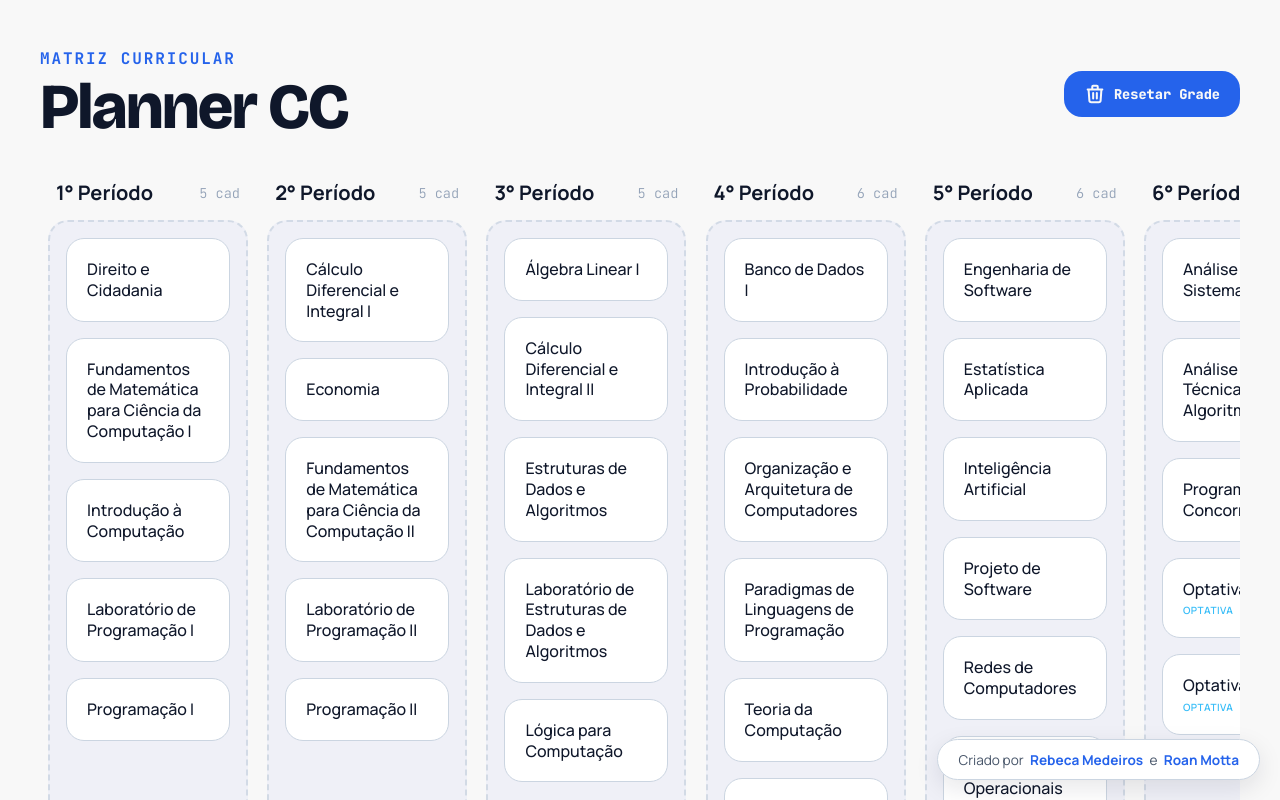
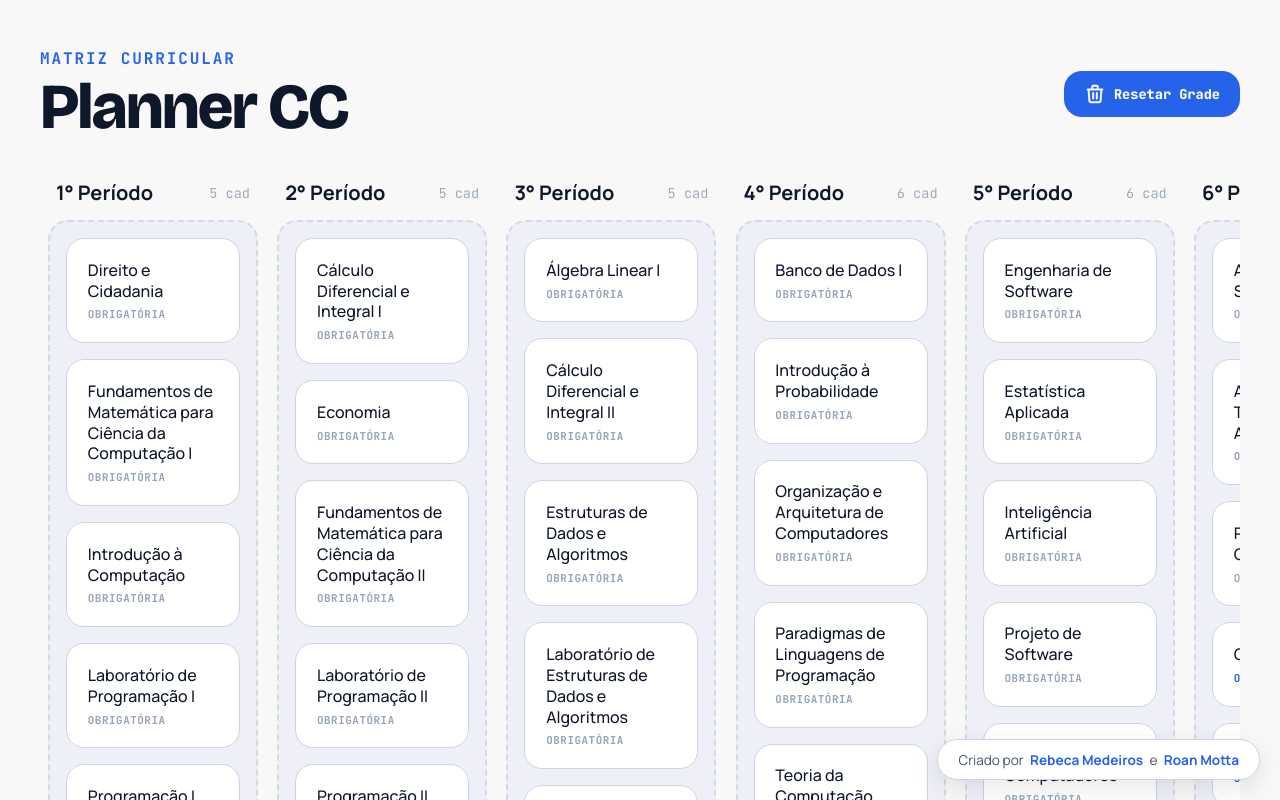
Before and after one commit to rebecamdrs/ufcg-cc-planner, a React (Vite) app: page / in a window 1280 px wide. Shown: the top 800 px of the page. Built offline with nearby package versions, Linux system fonts and the light colour scheme; no server answers.

Commit message:
feat: estilo de cadeiras pagas e botao de trocar optativa

```diff
--- a/src/App.css
+++ b/src/App.css
@@ -26,7 +26,6 @@
   --success-green: #10b981;
   --bg-success-light: #ecfdf5;
   --bg-alert-red: #fffbfb;
-
 
   --accent-purple: #8b5cf6;
   --accent-purple-bg: #fbf3ff;
@@ -131,7 +130,7 @@ body {
 }
 
 .coluna-periodo-wrapper {
-  width: 200px;
+  width: 210px;
   flex-shrink: 0;
   display: flex;
   flex-direction: column;
@@ -180,7 +179,7 @@ body {
   background-color: var(--bg-card);
   border: 1px solid var(--border-card);
   border-radius: 18px;
-  padding: 1.25rem;
+  padding: 1.3rem;
   cursor: grab;
   user-select: none;
   transition: all 0.2s cubic-bezier(0.16, 1, 0.3, 1);
@@ -436,9 +435,8 @@ body {
   from {
     transform: translateX(12px);
   }
-
   to {
-    transform: translateX(0)
+    transform: translateX(0);
   }
 }
 
@@ -446,8 +444,77 @@ body {
   from {
     transform: translateX(0);
   }
-
   to {
     transform: translateX(12px);
   }
 }
+
+.badge-subtexto-card {
+  display: block;
+  font-family: var(--font-mono);
+  font-weight: 700;
+  font-size: 0.68rem;
+  letter-spacing: 0.05em;
+  text-transform: uppercase;
+  color: var(--text-muted);
+  margin-top: 2px;
+  transition: color 0.2s ease;
+}
+
+.card-cadeira.card-optativa-slot .badge-subtexto-card {
+  color: var(--accent-cc);
+}
+
+.card-cadeira.card-paga {
+  background-color: var(--bg-success-light) !important;
+  border-color: var(--success-green) !important;
+  cursor: pointer !important;
+}
+
+.card-cadeira.card-paga .titulo-cadeira {
+  color: #065f46 !important;
+}
+
+.card-cadeira.card-paga .badge-subtexto-card {
+  color: var(--success-green) !important;
+}
+
+.card-cadeira.card-paga:hover {
+  transform: translateY(-3px);
+  box-shadow: 0 8px 18px rgba(16, 185, 129, 0.18) !important;
+}
+
+.btn-trocar-optativa {
+  position: absolute;
+  top: 12px;
+  right: 12px;
+  background: transparent !important;
+  border: none !important;
+  outline: none;
+  padding: 0;
+  width: auto;
+  height: auto;
+  display: flex;
+  align-items: center;
+  justify-content: center;
+  color: var(--text-muted);
+  cursor: pointer;
+  z-index: 5;
+  transition: color 0.2s ease, transform 0.2s ease;
+}
+
+.btn-trocar-optativa:hover {
+  background: transparent !important;
+  color: var(--accent-cc);
+  transform: rotate(45deg);
+}
+
+.card-cadeira.card-paga .btn-trocar-optativa {
+  color: #065f46;
+  opacity: 0.7;
+}
+
+.card-cadeira.card-paga .btn-trocar-optativa:hover {
+  color: var(--success-green);
+  opacity: 1;
+}
--- a/src/App.jsx
+++ b/src/App.jsx
@@ -65,6 +65,35 @@ export default function App() {
 
         const padrao = { nome: nome, creditos: '-', carga_horaria: '-' };
         return cadeiras.find((c) => c.nome === nome) || padrao;
+    }
+
+    const [cadeirasPagas, setCadeirasPagas] = useState([])
+
+    // atualiza a lista de cadeiras pagas
+    function pagarCadeira(nomeCadeira) {
+        setCadeirasPagas((listaAnterior) => {
+            // se a cadeira ja esta na lista, remove (desmarca)
+            if (cadeirasPagas.includes(nomeCadeira)) {
+                return listaAnterior.filter((nome) => nome !== nomeCadeira)
+            }
+            // se nao estiver, adiciona no final da lista (marca)
+            return [...listaAnterior, nomeCadeira]
+        })
+    }
+
+    /* verofica se uma cadeira está liberada para pagar */
+    function isLiberada(cadeira, cadeirasPagas) {
+        const requisitos = cadeira.prerequisitos || []
+        // se  não tem pré-requisitos, está liberada
+        if (requisitos.length === 0) return true
+
+        // fica liberada se todos os requisitos estiverem na lista de pagas
+        for (const requisito of requisitos) {
+            if (!cadeirasPagas.includes(requisito)) {
+                return false
+            }
+        }
+        return true
     }
 
     const listaOptativasDisponiveis = useMemo(() => {
@@ -186,6 +215,8 @@ export default function App() {
                         setCadeiraSelecionada={setCadeiraSelecionada}
                         listaOptativas={listaOptativasDisponiveis}
                         onTrocarOptativa={handleTrocarOptativa}
+                        cadeirasPagas={cadeirasPagas}
+                        pagarCadeira={pagarCadeira}
                     />
                 ))}
 
--- a/src/components/CardCadeira.jsx
+++ b/src/components/CardCadeira.jsx
@@ -7,9 +7,13 @@ export function CardCadeira({
   setCadeiraSelecionada,
   excesso,
   listaOptativas = [],
-  onSelecionarOptativa
+  onSelecionarOptativa,
+  cadeirasPagas,
+  pagarCadeira
 }) {
   if (!cadeira) return null;
+
+  const foiPaga = cadeirasPagas.includes(cadeira.nome)
 
   const [menuAberto, setMenuAberto] = useState(false);
   const dropdownRef = useRef(null);
@@ -73,15 +77,20 @@ export function CardCadeira({
   return (
     <div
       ref={dropdownRef}
-  className={`card-cadeira ${statusClass} ${ehOptativa ? "card-optativa-slot" : ""}`}
+      className={`card-cadeira ${statusClass} ${ehOptativa ? "card-optativa-slot" : ""} ${foiPaga ? 'card-paga' : ''}`}
       style={{
         position: 'relative',
         cursor: 'grab', // permite o cursor de arrastar
         zIndex: menuAberto ? 50 : 1
       }}
-  draggable={!menuAberto} // só desativa o arrasto se a listinha estiver aberta
+      draggable={!menuAberto && !foiPaga} // só desativa o arrasto se a listinha estiver aberta
       onClick={() => {
-    if (ehOptativa) setMenuAberto((prev) => !prev);
+        // se for uma optativa sem cadeira escolhida abre o dropdown
+        if (cadeira.nome.startsWith("Optativa")) {
+          setMenuAberto((prev) => !prev);
+        } else {
+          pagarCadeira(cadeira.nome);
+        }
       }}
       onMouseEnter={() => !cadeira.nome.startsWith("Optativa") && setCadeiraSelecionada(cadeira)}
       onMouseLeave={() => !cadeira.nome.startsWith("Optativa") && setCadeiraSelecionada(null)}
@@ -104,21 +113,26 @@ export function CardCadeira({
 
       {aviso && <span className="aviso-status">{aviso}</span>}
 
+      {ehOptativa && !cadeira.nome.startsWith("Optativa") && (
+        <button
+          type="button"
+          className="btn-trocar-optativa"
+          title="Trocar disciplina optativa"
+          onClick={(e) => {
+            e.stopPropagation();
+            setMenuAberto((prev) => !prev);
+          }}
+        >
+          <svg xmlns="http://www.w3.org/2000/svg" width="18" height="18" viewBox="0 0 24 24" fill="none" stroke="currentColor" stroke-width="2" stroke-linecap="round" stroke-linejoin="round" class="lucide lucide-refresh-ccw-icon lucide-refresh-ccw"><path d="M21 12a9 9 0 0 0-9-9 9.75 9.75 0 0 0-6.74 2.74L3 8" /><path d="M3 3v5h5" /><path d="M3 12a9 9 0 0 0 9 9 9.75 9.75 0 0 0 6.74-2.74L21 16" /><path d="M16 16h5v5" /></svg>
+        </button>
+      )}
+
       <div style={{ display: "flex", flexDirection: "column", gap: "4px", width: "100%" }}>
         <strong className="titulo-cadeira">{cadeira.nome}</strong>
-        {ehOptativa && (
-          <span
-            style={{
-              fontSize: "10px",
-              color: "#38bdf8",
-              fontWeight: "600",
-              letterSpacing: "0.5px",
-              textTransform: "uppercase"
-            }}
-          >
-            Optativa
+        <span className="badge-subtexto-card">
+          {ehOptativa ? "optativa" : "obrigatória"}
         </span>
-        )}
+
       </div>
 
       {ehOptativa && menuAberto && (
--- a/src/components/ColunaPeriodo.jsx
+++ b/src/components/ColunaPeriodo.jsx
@@ -8,7 +8,9 @@ export function ColunaPeriodo({
   cadeiraSelecionada,
   setCadeiraSelecionada,
   listaOptativas,
-  onTrocarOptativa
+  onTrocarOptativa,
+  cadeirasPagas,
+  pagarCadeira
 }) {
 
   const cadeirasColuna = nomesCadeiras
@@ -47,6 +49,8 @@ export function ColunaPeriodo({
             onSelecionarOptativa={(nomeEscolhido) =>
               onTrocarOptativa(numeroPeriodo, index, nomeEscolhido, cadeira.nome)
             }
+            cadeirasPagas={cadeirasPagas}
+            pagarCadeira={pagarCadeira}
           />
         ))}
       </div>
```
Lines whose indentation alone changed are shown as unchanged.
